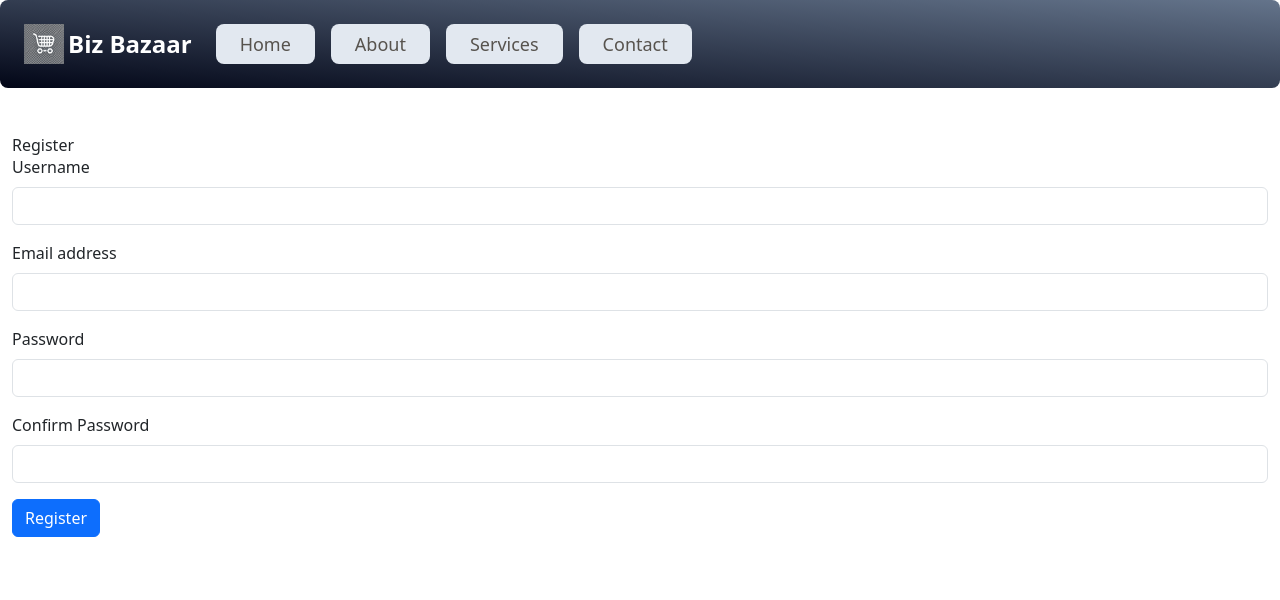
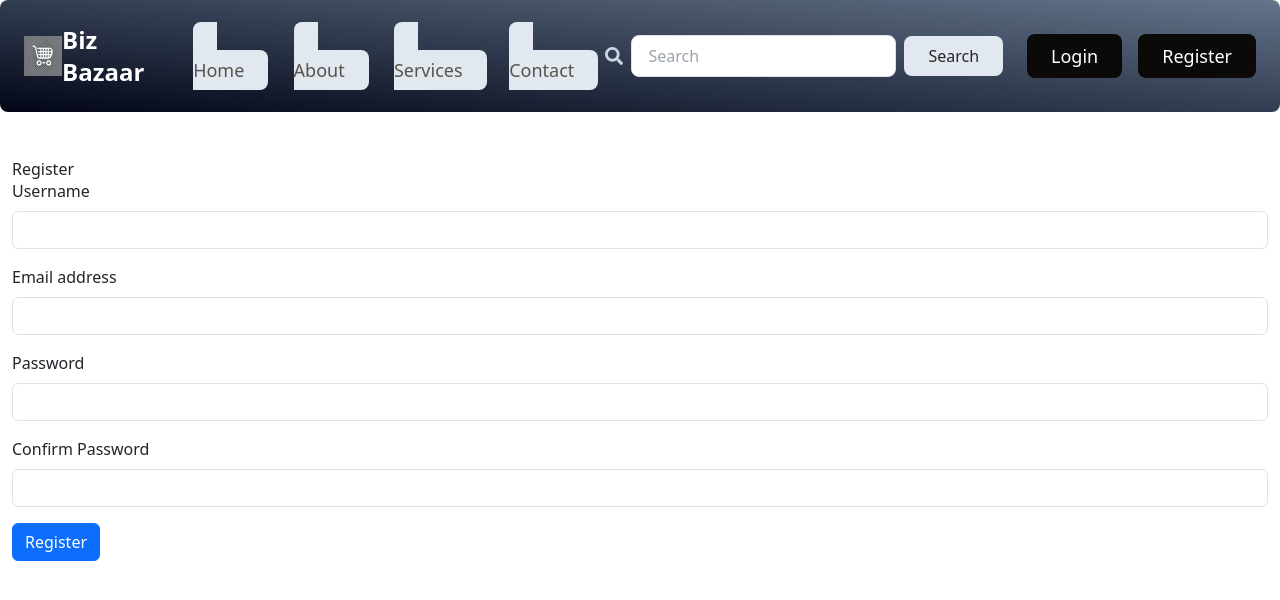
Before and after one commit to Abdul9919/BizBazaar, a React (Create React App) app in the folder simple-crud-api-frontend/: page /register in a window 1280 px wide. Shown: the top 600 px of the page. Built offline with nearby package versions, Linux system fonts and the light colour scheme; no server answers.

Commit message:
minor bug fixes

```diff
--- a/simple-crud-api-frontend/package.json
+++ b/simple-crud-api-frontend/package.json
@@ -2,7 +2,7 @@
   "name": "simple-crud-api-frontend",
   "version": "0.1.0",
   "private": true,
-  "proxy": "https://bizbazaar-production.up.railway.app/",
+  "proxy": "http://localhost:5000",
   "dependencies": {
     "@adminjs/design-system": "^4.1.1",
     "autoprefixer": "^10.4.20",
--- a/simple-crud-api-frontend/src/Components/Navbar.jsx
+++ b/simple-crud-api-frontend/src/Components/Navbar.jsx
@@ -11,6 +11,48 @@ export const Navbar = ({ onProductsFetched }) => {
   const [menuOpen, setMenuOpen] = useState(false);
   const navigate = useNavigate();
   const { isAuthenticated, logout, user } = useContext(AuthContext);
+  useEffect(() => {
+    const fetchUsername = async () => {
+      if (user?.id) {
+        try {
+          const response = await axios.get(`/api/users/profile/${user.id}`);
+          setUsername(response.data.userName); // Adjust based on your API response structure
+        } catch (error) {
+          console.error('Error fetching username:', error.message);
+        }
+      }
+    };
+
+    fetchUsername();
+  }, [user]);
+
+  const handleSearch = async (event) => {
+    event.preventDefault();
+    if (searchTerm.trim()) {
+      try {
+        const response = await axios.get(`/api/products?search=${searchTerm}`);
+        onProductsFetched(response.data);
+      } catch (error) {
+        console.error('Error fetching products:', error.message);
+        alert('Failed to fetch products.');
+      }
+    } else {
+      alert('Please enter a search term!');
+    }
+  };
+
+  const handleLogout = () => {
+    logout();
+    navigate('/');
+  };
+
+  const handleDashboardClick = () => {
+    if (isAuthenticated) {
+      navigate('/dashboard');
+    } else {
+      navigate('/login');
+    }
+  };
 
   // ... (keep your existing useEffect and other logic unchanged)
 
@@ -75,6 +117,63 @@ export const Navbar = ({ onProductsFetched }) => {
 
       {/* Right Section - Keep buttons as-is (they use navigate()) */}
       <div className="flex items-center space-x-6">
+      <FaSearch className="mr-2 text-slate-300 text-lg" />
+        <form className="flex items-center space-x-2 m-0" onSubmit={handleSearch}>
+          <input
+            className="px-3 py-2 rounded-lg border border-gray-300 text-gray-700"
+            type="search"
+            placeholder="Search"
+            aria-label="Search"
+            value={searchTerm}
+            onChange={(e) => setSearchTerm(e.target.value)}
+          />
+          <button
+            className="relative text-stone-800 hover:text-white px-4 py-2 rounded-lg overflow-hidden group bg-slate-200"
+            type="submit"
+          >
+            <span className="absolute inset-0 bg-slate-700 transition-all duration-800 ease-in-out transform scale-x-0 group-hover:scale-x-100 origin-left"></span>
+            <span className="relative z-10">Search</span>
+          </button>
+        </form>
+        {isAuthenticated ? (
+          <div className="flex items-center space-x-4">
+            <span className="text-white">Welcome, <span className='text-zinc-800 font-bold text-lg'>{username}</span></span>
+            <button
+              className="bg-red-500 text-white px-4 py-2 rounded-lg hover:bg-red-400 flex items-center space-x-2"
+              type="button"
+              onClick={handleLogout}
+            >
+              <span>Logout</span>
+            </button>
+            <button
+              className="bg-gray-700 text-white px-4 py-2 rounded-lg hover:bg-gray-600 flex items-center space-x-2"
+              type="button"
+              onClick={handleDashboardClick}
+            >
+              <FaUser className="text-white text-sm" />
+              <span>Dashboard</span>
+            </button>
+          </div>
+        ) : (
+          <div className="flex items-center space-x-4">
+            <button
+              className="relative text-white transition-all text-lg font-medium border-slate-400 py-2 px-4 rounded-lg group focus:outline-none overflow-hidden bg-stone-950"
+              type="button"
+              onClick={() => navigate('/login')}
+            >
+              <span className="absolute inset-0 bg-slate-200 transition-all duration-800 ease-in-out transform scale-x-0 group-hover:scale-x-100 origin-left rounded-lg"></span>
+              <span className="relative z-10 hover:text-stone-600 transition">Login</span>
+            </button>
+            <button
+              className="relative text-white text-lg font-medium border-slate-400 py-2 px-4 rounded-lg group focus:outline-none overflow-hidden bg-stone-950"
+              type="button"
+              onClick={() => navigate('/register')}
+            >
+              <span className="absolute inset-0 bg-slate-200 transition-all duration-800 ease-in-out transform scale-x-0 group-hover:scale-x-100 origin-left rounded-lg"></span>
+              <span className="relative z-10 hover:text-stone-600 transition">Register</span>
+            </button>
+          </div>
+        )}
         {/* ... (rest of your existing code for search and auth buttons) */}
       </div>
     </nav>
--- a/simple-crud-api-frontend/src/Components/ProductGrid.jsx
+++ b/simple-crud-api-frontend/src/Components/ProductGrid.jsx
@@ -19,23 +19,23 @@ const ProductGrid = ({ products = [], loading, error, username }) => {
             <p className="text-center">No products found.</p>
           ) : (
             products.map((product) => (
-              <div key={product._id} className="...">
+              <div key={product._id} className="group relative bg-white border rounded-lg shadow-md overflow-hidden">
                 <img
                   src={product.image || 'https://via.placeholder.com/150'}
                   alt={product.name}
-                  className="..."
+                  className="aspect-square w-full rounded-md bg-gray-200 object-cover group-hover:opacity-75 lg:aspect-auto lg:h-80"
                 />
-                <div className="...">
-                  <h5 className="...">{product.name}</h5>
-                  <p className="...">Quantity: {product.quantity}</p>
-                  <p className="...">Price: ${product.price}</p>
-                  <p className="...">Description: {product.description}</p>
+                <div className="p-4 flex flex-col">
+                  <h5 className="text-lg font-semibold text-gray-900">{product.name}</h5>
+                  <p className="text-sm text-gray-500">Quantity: {product.quantity}</p>
+                  <p className="text-sm font-medium text-gray-900 mt-auto">Price: ${product.price}</p>
+                  <p className="text-sm text-gray-500">Description: {product.description}</p>
                   {product.user_id?.userName && (
-                    <p className="...">
+                    <p className="text-sm text-gray-500 mt-2">
                       Added by: <strong>{product.user_id.userName}</strong>
                     </p>
                   )}
-                  <button className="...">Buy Now</button>
+                  <button className="mt-4 bg-blue-500 text-white px-4 py-2 rounded-lg hover:bg-blue-400 transition-all duration-300 ease-in-out">Buy Now</button>
                 </div>
               </div>
             ))
```
Also changed, not shown: 2 other files (tests, documents, lock files or other folders).
